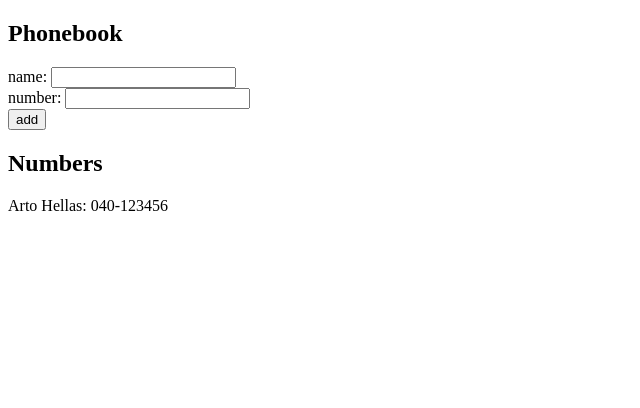
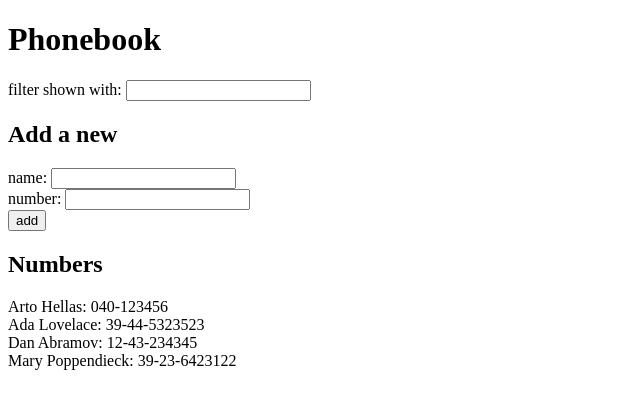
Before and after one commit to lakebridge/FullStackOpen, a React (Vite) app in the folder part2/phonebook/: page / in a window 1280 px wide. Shown: the top 408 px of the page, without its empty margins (0-640 px from the left). Built offline with nearby package versions, Linux system fonts and the light colour scheme.

Commit message:
finished exercise 2.9

```diff
--- a/part2/phonebook/src/App.jsx
+++ b/part2/phonebook/src/App.jsx
@@ -2,9 +2,13 @@
 
 const App = () => {
   const [persons, setPersons] = useState([
-    { name: "Arto Hellas", number: "040-123456" },
+    { name: "Arto Hellas", number: "040-123456", id: 1 },
+    { name: "Ada Lovelace", number: "39-44-5323523", id: 2 },
+    { name: "Dan Abramov", number: "12-43-234345", id: 3 },
+    { name: "Mary Poppendieck", number: "39-23-6423122", id: 4 },
   ]);
   const [newName, setNewName] = useState(["", ""]);
+  const [search, setSearch] = useState("");
 
   const addName = (event) => {
     event.preventDefault();
@@ -17,7 +21,13 @@
       console.log("newName", newName);
       console.log("New name added:", newName[0], newName[1]);
     }
-    setPersons(persons.concat({ name: newName[0], number: newName[1] }));
+    setPersons(
+      persons.concat({
+        name: newName[0],
+        number: newName[1],
+        id: persons.length + 1,
+      }),
+    );
 
     // CLear the input fields
     setNewName(["", ""]);
@@ -29,7 +39,16 @@
 
   return (
     <div>
-      <h2>Phonebook</h2>
+      <h1>Phonebook</h1>
+      <div>
+        filter shown with:{" "}
+        <input
+          value={search}
+          onChange={(event) => setSearch(event.target.value)}
+        />
+      </div>
+
+      <h2>Add a new</h2>
       <form>
         <div>
           name:{" "}
@@ -53,7 +72,20 @@
       </form>
       <h2>Numbers</h2>
       <ul style={{ padding: 0, margin: 0 }}>
-        {persons.map((person) => (
+        {search === ""
+          ? persons.map((person) => (
+              <li
+                style={{ listStyleType: "none", margin: 0, padding: 0 }}
+                key={person.name}
+              >
+                {person.name}: {person.number}
+              </li>
+            ))
+          : persons
+              .filter((person) =>
+                person.name.toLowerCase().includes(search.toLowerCase()),
+              )
+              .map((person) => (
                 <li
                   style={{ listStyleType: "none", margin: 0, padding: 0 }}
                   key={person.name}
```
Lines whose indentation alone changed are shown as unchanged.
